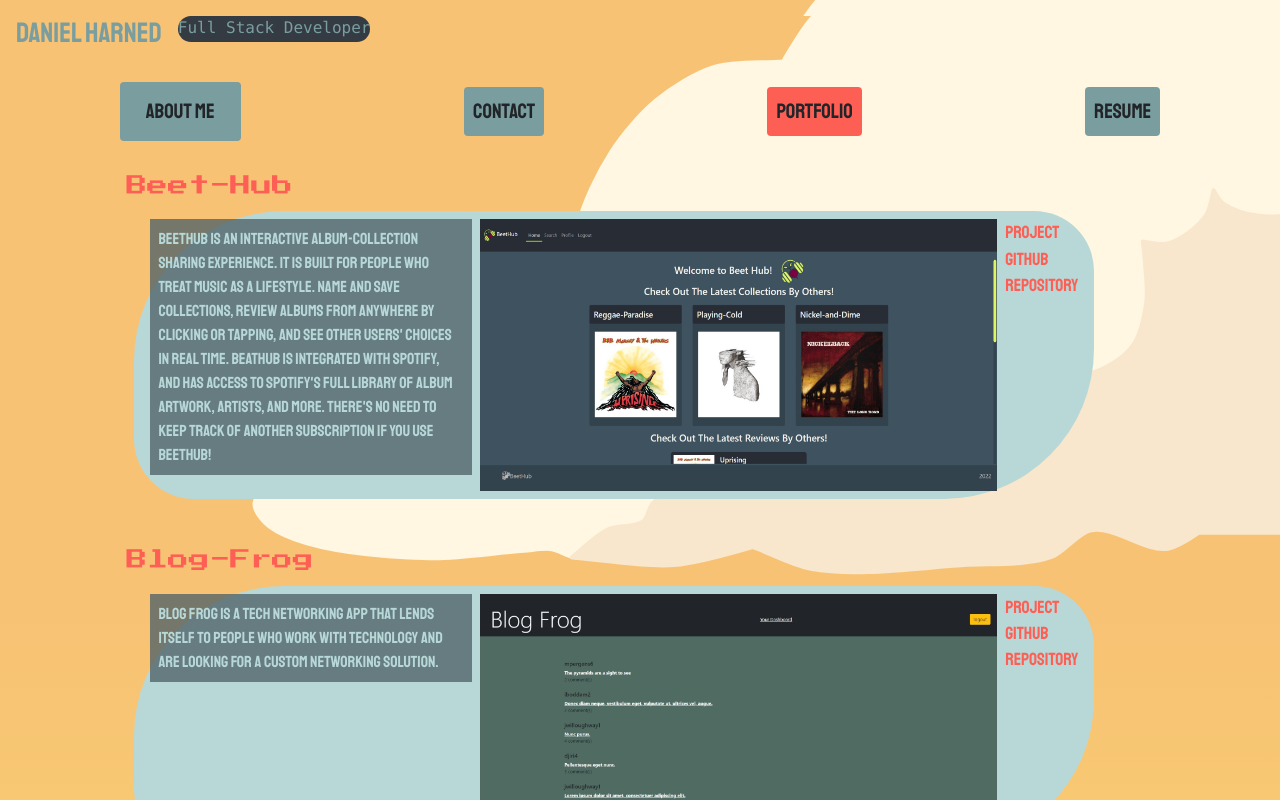
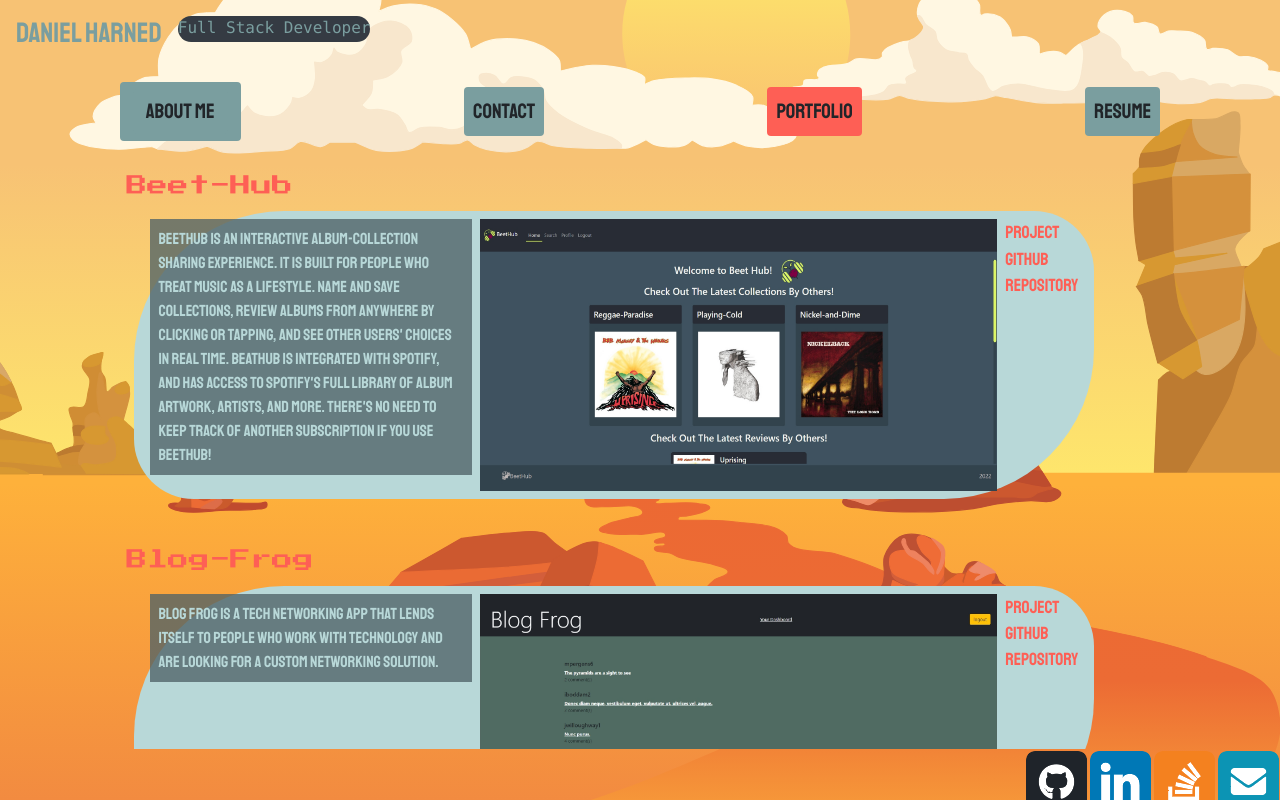
Before and after one commit to DrDano/react-portfolio-dh, a React (Create React App) app: page / in a window 1280 px wide. Both pictures are taken after a click on the element "Portfolio". Shown: the top 800 px of the page. Built offline with nearby package versions, Linux system fonts and the light colour scheme; a web font is replaced by a local one.

Commit message:
adjusting footer, adding scrollbar styling, adjusting main to allow for less scrolling

```diff
--- a/src/App.js
+++ b/src/App.js
@@ -42,9 +42,9 @@ function App() {
           <Contact Form={Form} Button={Button} />
         )}
       </main>
-      <footer className="d-flex justify-content-end">
-        <Footer />
-      </footer>
+        <footer className="d-flex justify-content-end">
+          <Footer />
+        </footer>
     </div>
   );
 }
--- a/src/components/Portfolio/index.js
+++ b/src/components/Portfolio/index.js
@@ -73,9 +73,9 @@ export default function Portfolio() {
   ]);
 
   return (
-    <>
+    <div id="project-container">
       {projects.map((project) => (
-        <div className="py-3" id="project-container" key={`portfolio${project.key}`}>
+        <div className="py-3" id="project-internals" key={`portfolio${project.key}`}>
           <h2 key={`h${project.key}`}>
             <a
               href={project.projectDeployment}
@@ -105,6 +105,6 @@ export default function Portfolio() {
           </div>
         </div>
       ))}
-    </>
+    </div>
   );
 }
--- a/src/index.css
+++ b/src/index.css
@@ -14,9 +14,8 @@
   box-sizing: border-box;
 }
 
-html,
 body {
-  min-height: 100%;
+  min-height: 100vh;
   background-image: url("./assets/images/desert-5112222.svg");
   background-repeat: repeat-x;
   background-color: var(--main-bg-color);
@@ -50,6 +49,20 @@ body {
   color: var(--grey-color-1)
 }
 
+::-webkit-scrollbar {
+  background: none;
+  width: 8px;
+}
+
+::-webkit-scrollbar-thumb {
+  background: var(--light-color);
+  border-radius: 5px;
+}
+
+::-webkit-scrollbar-thumb:hover {
+  background: var(--cream-color);
+}
+
 main {
   display: flex;
   justify-content: center;
@@ -57,6 +70,7 @@ main {
   align-items: center;
   margin: 0 3vw;
   max-width: 90vw;
+  height: 75vh;
   padding: auto 0;
 }
 
@@ -102,6 +116,7 @@ span {
 
 #resume-container {
   width: auto;
+  height: 100%;
   display: flex;
   flex-direction: column;
   align-items: center;
@@ -120,6 +135,10 @@ span {
 
 #resume iframe {
   width: 800px;
+}
+
+#project-container {
+  overflow: auto;
 }
 
 .project {
@@ -160,6 +179,12 @@ span {
   font-family: "Staatliches", cursive;
 }
 
+footer {
+  display: flex;
+  justify-content: flex-end;
+  align-items: flex-end;
+}
+
 @media only screen and (max-width: 600px) {
 
   #about-container {
@@ -177,7 +202,7 @@ span {
     width: auto;
   }
 
-  #project-container {
+  #project-internals {
     width: 100%;
   }
 
```
